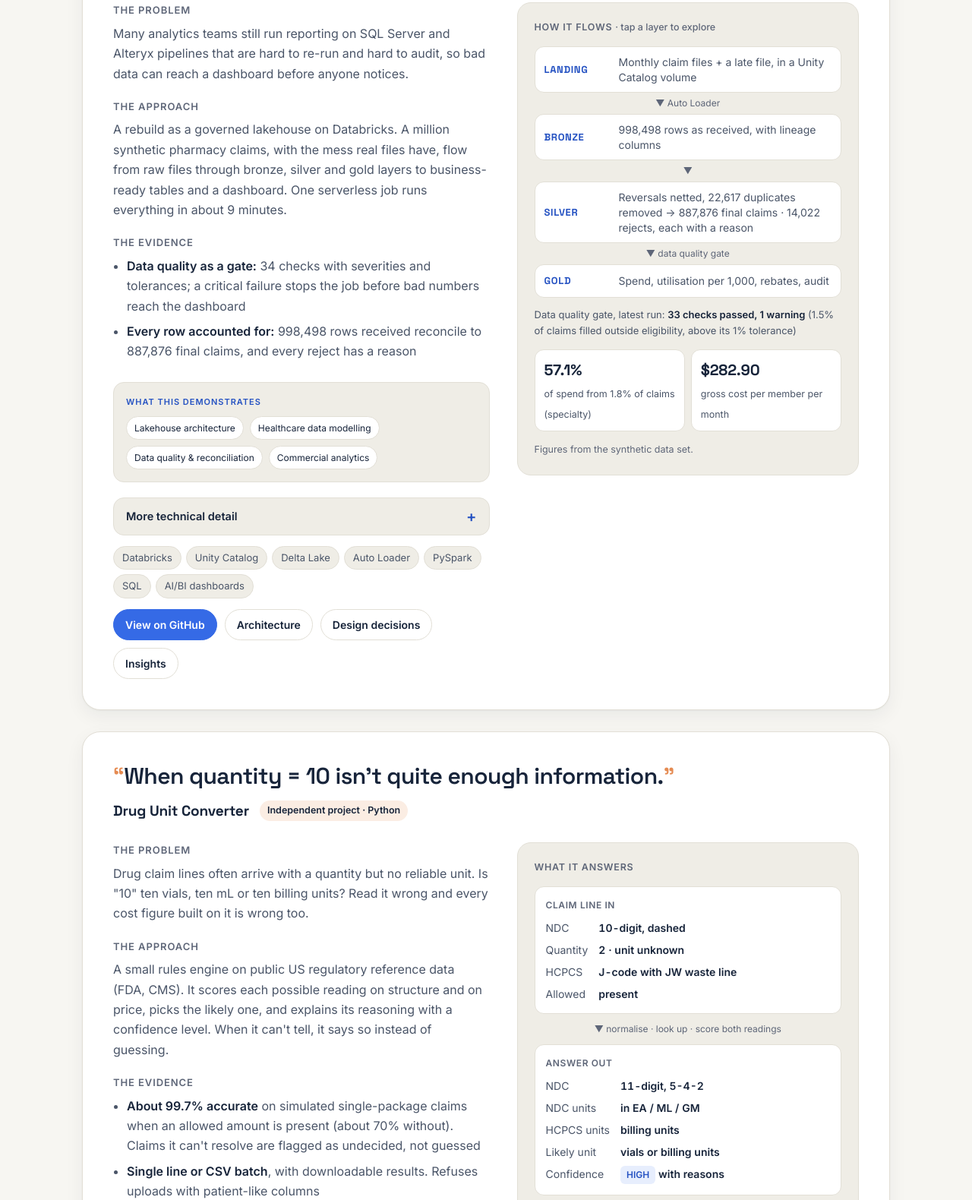
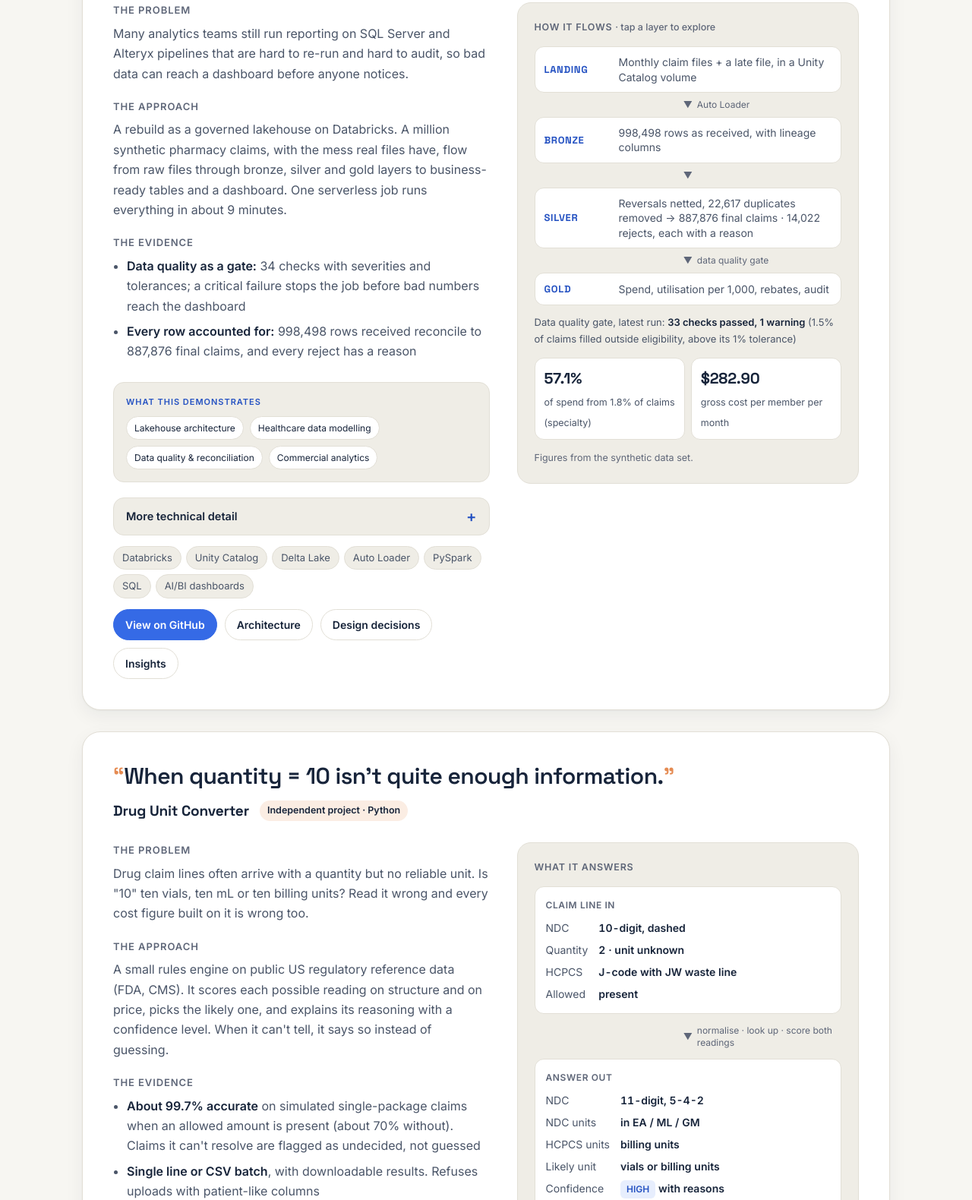
Before and after one commit to kshar00/kshar00.github.io, a plain HTML site: page preview/index.html in a window 1280 px wide. Shown: the part 3025-4605 px from the top of the page at 76% size. Drawn offline with Linux system fonts and the light colour scheme.

Commit message:
Centre the flow arrows independently of their labels
The arrow and its label were centred together as one line, so longer
labels pushed the arrow left. The arrow now sits in a centre grid
column and the label hangs to its right. Verified centred at 1280,
792 and 375.

Co-Authored-By: Claude Opus 5.5 <noreply@anthropic.com>

```diff
--- a/preview/index.html
+++ b/preview/index.html
@@ -194,7 +194,10 @@
   .step { display: grid; grid-template-columns: 86px 1fr; gap: 12px; align-items: center; background: var(--surface); border: 1px solid var(--border); border-radius: 12px; padding: 10px 12px; }
   .step b { font-family: "Space Grotesk", sans-serif; font-size: 13px; color: var(--accent-text); text-transform: uppercase; letter-spacing: .05em; }
   .step span { font-size: 14px; color: var(--muted); line-height: 1.4; }
-  .arrow { text-align: center; color: var(--faint); font-size: 12px; line-height: 1; }
+  /* Flow arrows: the ▼ sits in the centre column, so its label can't push it off-centre. */
+  .arrow { display: grid; grid-template-columns: 1fr auto 1fr; align-items: center; column-gap: 6px; color: var(--faint); font-size: 12px; line-height: 1.3; }
+  .arrow .a-glyph { grid-column: 2; }
+  .arrow .a-label { grid-column: 3; text-align: left; }
   .kpis { display: grid; grid-template-columns: 1fr 1fr; gap: 8px; }
   .kpi { background: var(--surface); border: 1px solid var(--border); border-radius: 12px; padding: 10px 12px; }
   .kpi b { display: block; font-family: "Space Grotesk", sans-serif; font-size: 20px; letter-spacing: -.01em; }
@@ -521,13 +524,13 @@
                 <p>24 monthly deliveries plus one late file, as CSV. The mess is put in on purpose: mixed product-code formats, reversals, rebills, duplicates and resends, unknown members, fills outside eligibility.</p>
                 <p class="why"><b>Decision:</b> files land by arrival month, not fill month, so late data is a real problem to solve, not a theory.</p>
               </div>
-              <div class="arrow">▼ Auto Loader</div>
+              <div class="arrow"><span class="a-glyph" aria-hidden="true">▼</span><span class="a-label">Auto Loader</span></div>
               <button class="step" type="button" aria-expanded="false" aria-controls="ly-bronze"><b>Bronze</b><span>998,498 rows as received, with lineage columns</span></button>
               <div class="layer" id="ly-bronze">
                 <p>Auto Loader picks up only new files. Every column lands as text, exactly as received, with the source file, load time and run ID attached. Each file is reconciled to an answer key.</p>
                 <p class="why"><b>Decision:</b> bronze is append-only, so every later layer can be rebuilt from it at any time.</p>
               </div>
-              <div class="arrow">▼</div>
+              <div class="arrow"><span class="a-glyph" aria-hidden="true">▼</span></div>
               <button class="step" type="button" aria-expanded="false" aria-controls="ly-silver"><b>Silver</b><span>Reversals netted, 22,617 duplicates removed → 887,876 final claims · 14,022 rejects, each with a reason</span></button>
               <div class="layer" id="ly-silver">
                 <table class="wf">
@@ -542,7 +545,7 @@
                 </table>
                 <p class="why"><b>Decision:</b> claims that are usable but questionable, such as a fill outside eligibility, are kept and flagged rather than dropped.</p>
               </div>
-              <div class="arrow">▼ data quality gate</div>
+              <div class="arrow"><span class="a-glyph" aria-hidden="true">▼</span><span class="a-label">data quality gate</span></div>
               <button class="step" type="button" aria-expanded="false" aria-controls="ly-gold"><b>Gold</b><span>Spend, utilisation per 1,000, rebates, audit</span></button>
               <div class="layer" id="ly-gold">
                 <p>All SQL, rebuilt every run: monthly spend by drug, utilisation per 1,000 members, rebate estimates and an audit table. Eight reconciliation checks against silver; a mismatch stops the job.</p>
@@ -615,7 +618,7 @@
                 <dt>Allowed</dt><dd>present</dd>
               </dl>
             </div>
-            <div class="arrow">▼ normalise · look up · score both readings</div>
+            <div class="arrow"><span class="a-glyph" aria-hidden="true">▼</span><span class="a-label">normalise · look up · score both readings</span></div>
             <div class="io">
               <div class="lbl">Answer out</div>
               <dl>
```
